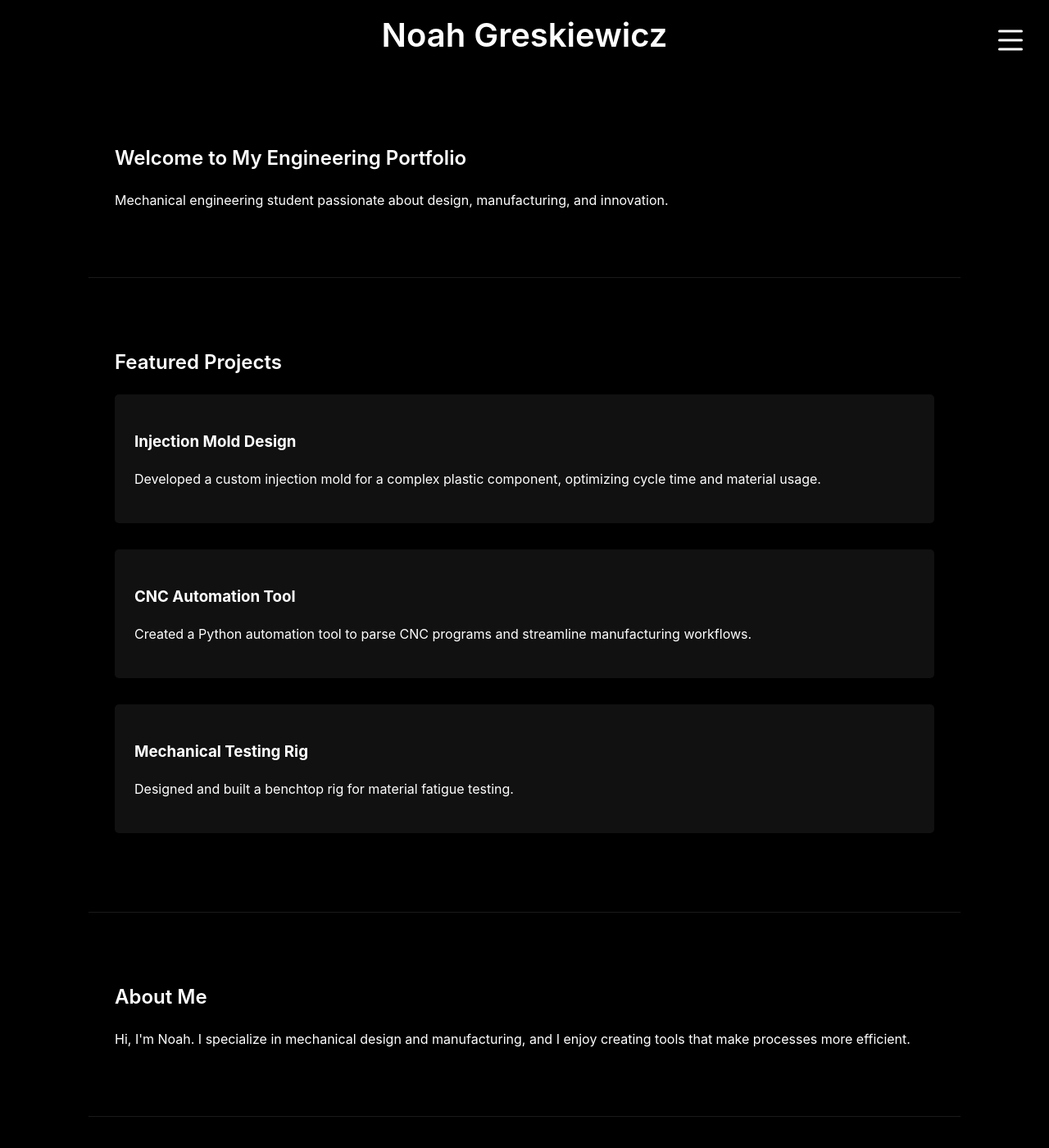
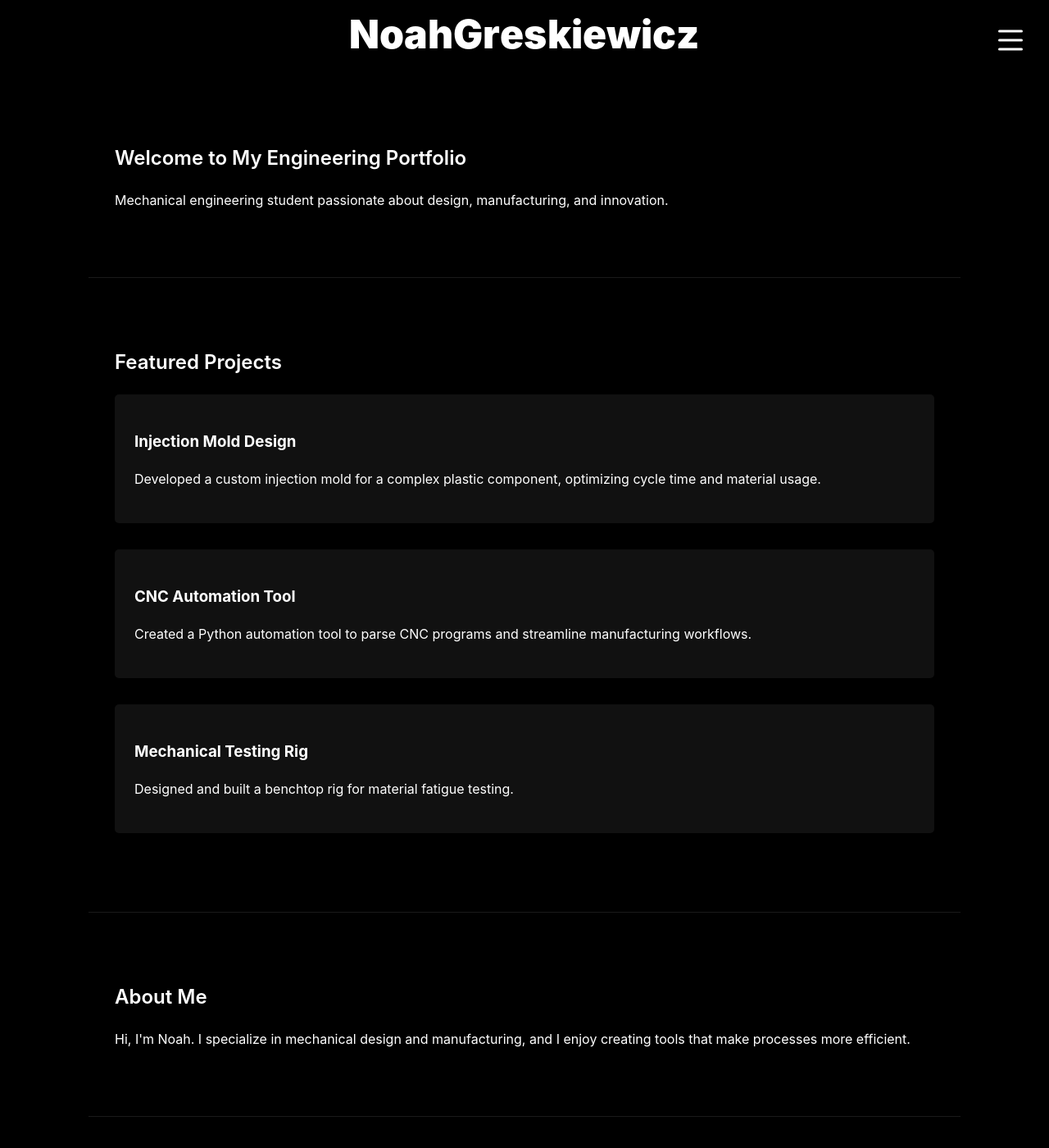
Before and after one commit to ngreskie/ngreskie.github.io, a Jekyll site: the page built from index.md, in a window 1280 px wide and 1400 px high. Shown: the whole window at 82% size. Built offline with Jekyll 4.4.1, drawn with Linux system fonts in a browser that asks for light colours.

Commit message:
big name go crazy

```diff
--- a/assets/js/script.js
+++ b/assets/js/script.js
@@ -49,3 +49,18 @@
     link.addEventListener('click', closeMenu);
   });
 });
+
+document.addEventListener("DOMContentLoaded", () => {
+  const title = document.querySelector(".site-header__title");
+  if (!title) return;
+
+  // Split the name into span.letter
+  const text = title.textContent;
+  title.innerHTML = text.split("").map(c => `<span class="letter">${c}</span>`).join("");
+
+  // Trigger animation on page load
+  const letters = title.querySelectorAll(".letter");
+  letters.forEach((letter, i) => {
+    letter.style.animation = `letterFloat 0.6s ease-in-out ${i * 0.1}s forwards`;
+  });
+});
--- a/assets/style.css
+++ b/assets/style.css
@@ -153,10 +153,6 @@
 }
 
 
-
-
-
-
 /* FULLSCREEN MENU OVERLAY */
 .menu-overlay {
   position: fixed;
@@ -264,3 +260,47 @@
     font-size: 1.5rem;
   }
 }
+
+
+
+
+
+
+
+/* Kinetic Typography for Name */
+.site-header__title {
+  font-size: 3rem;        /* bigger */
+  font-weight: 900;       /* bolder */
+  position: relative;
+  display: inline-block;
+  overflow: hidden;
+  cursor: pointer;        /* for hover effect */
+}
+
+.site-header__title .letter {
+  display: inline-block;
+  transition: all 0.3s ease;
+  position: relative;
+}
+
+/* Animation on hover */
+.site-header__title:hover .letter {
+  animation: letterFloat 0.6s ease-in-out;
+}
+
+/* Optional: stagger animation delays for smooth effect */
+.site-header__title .letter:nth-child(1) { animation-delay: 0s; }
+.site-header__title .letter:nth-child(2) { animation-delay: 0.1s; }
+.site-header__title .letter:nth-child(3) { animation-delay: 0.2s; }
+.site-header__title .letter:nth-child(4) { animation-delay: 0.3s; }
+.site-header__title .letter:nth-child(5) { animation-delay: 0.4s; }
+.site-header__title .letter:nth-child(6) { animation-delay: 0.5s; }
+.site-header__title .letter:nth-child(7) { animation-delay: 0.6s; }
+.site-header__title .letter:nth-child(8) { animation-delay: 0.7s; }
+.site-header__title .letter:nth-child(9) { animation-delay: 0.8s; }
+
+/* Animation keyframes */
+@keyframes letterFloat {
+  0%, 100% { transform: translateY(0) rotateX(0); color: #fff; }
+  50% { transform: translateY(-10px) rotateX(180deg); color: #0a84ff; }
+}
```
